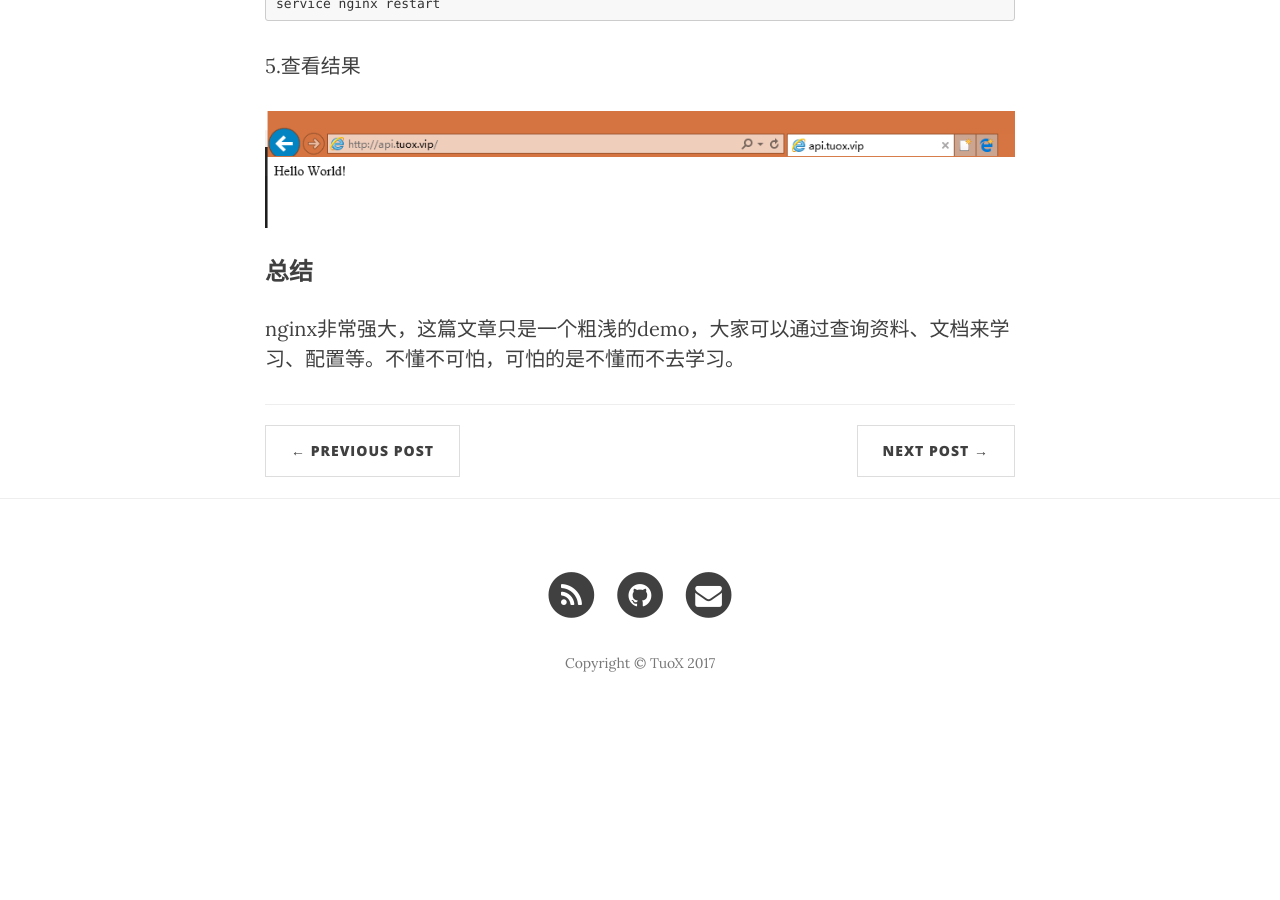
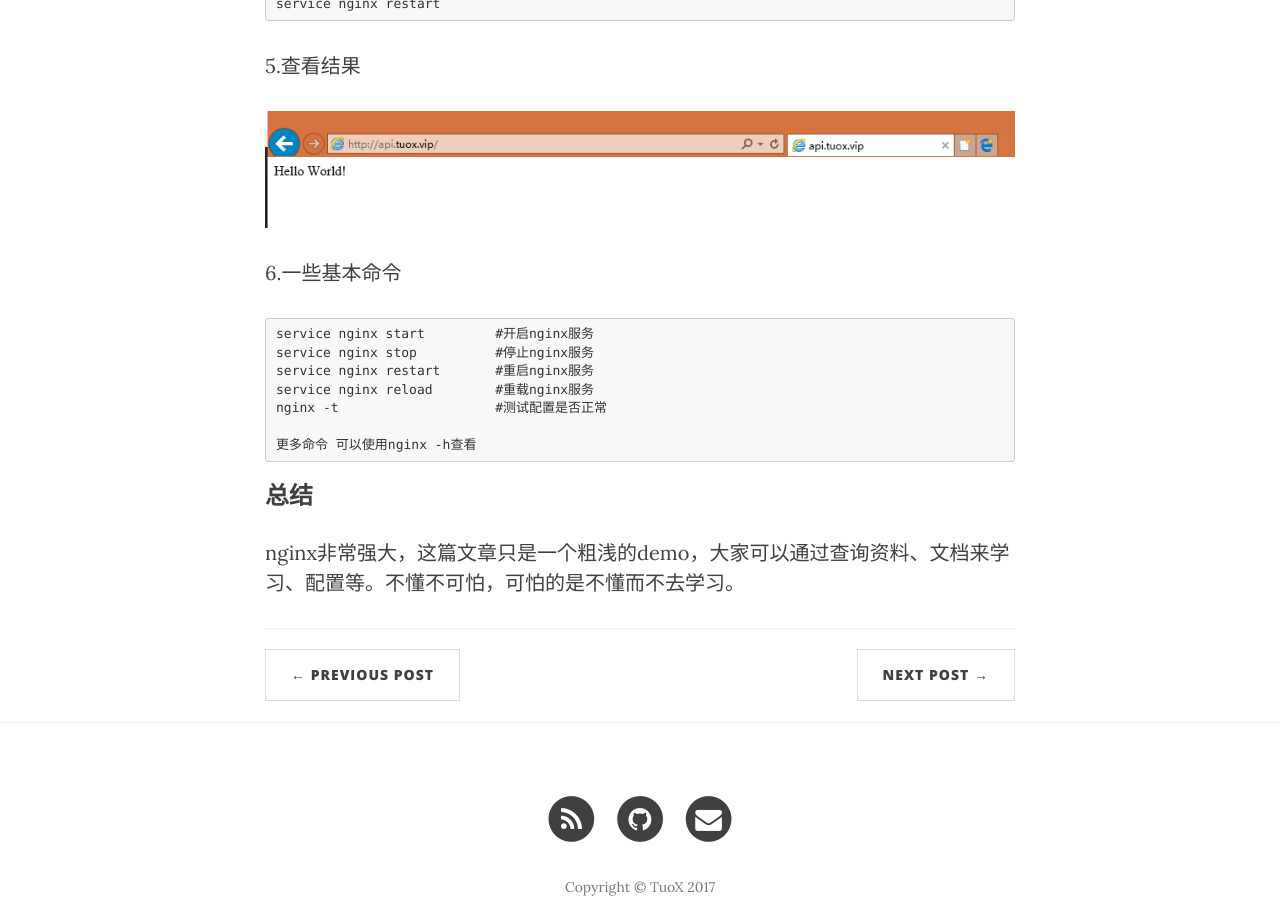
Before and after one commit to linzhiming0826/linzhiming0826.github.io, a Jekyll site: the page built from _posts/2017-06-20-nginx.markdown, in a window 1280 px wide and 900 px high, scrolled down 3209 px. Built offline with Jekyll 4.4.1, drawn with Linux system fonts in a browser that asks for light colours; nearby versions of some CDN libraries; comment, search, counter and statistics services are not loaded; before the commit the page ends 3948 px from its top, so only the background shows below that.

Commit message:
新增一些nginx的配置说明

```diff
--- a/_posts/2017-06-20-nginx.markdown
+++ b/_posts/2017-06-20-nginx.markdown
@@ -74,6 +74,16 @@ service nginx restart
 
 ![result](/img/post-16/result.png)
 
+6.一些基本命令
+
+    service nginx start         #开启nginx服务
+    service nginx stop          #停止nginx服务
+    service nginx restart       #重启nginx服务
+    service nginx reload        #重载nginx服务
+    nginx -t                    #测试配置是否正常
+
+    更多命令 可以使用nginx -h查看
+
 ### 总结
 
 nginx非常强大，这篇文章只是一个粗浅的demo，大家可以通过查询资料、文档来学习、配置等。不懂不可怕，可怕的是不懂而不去学习。
```
